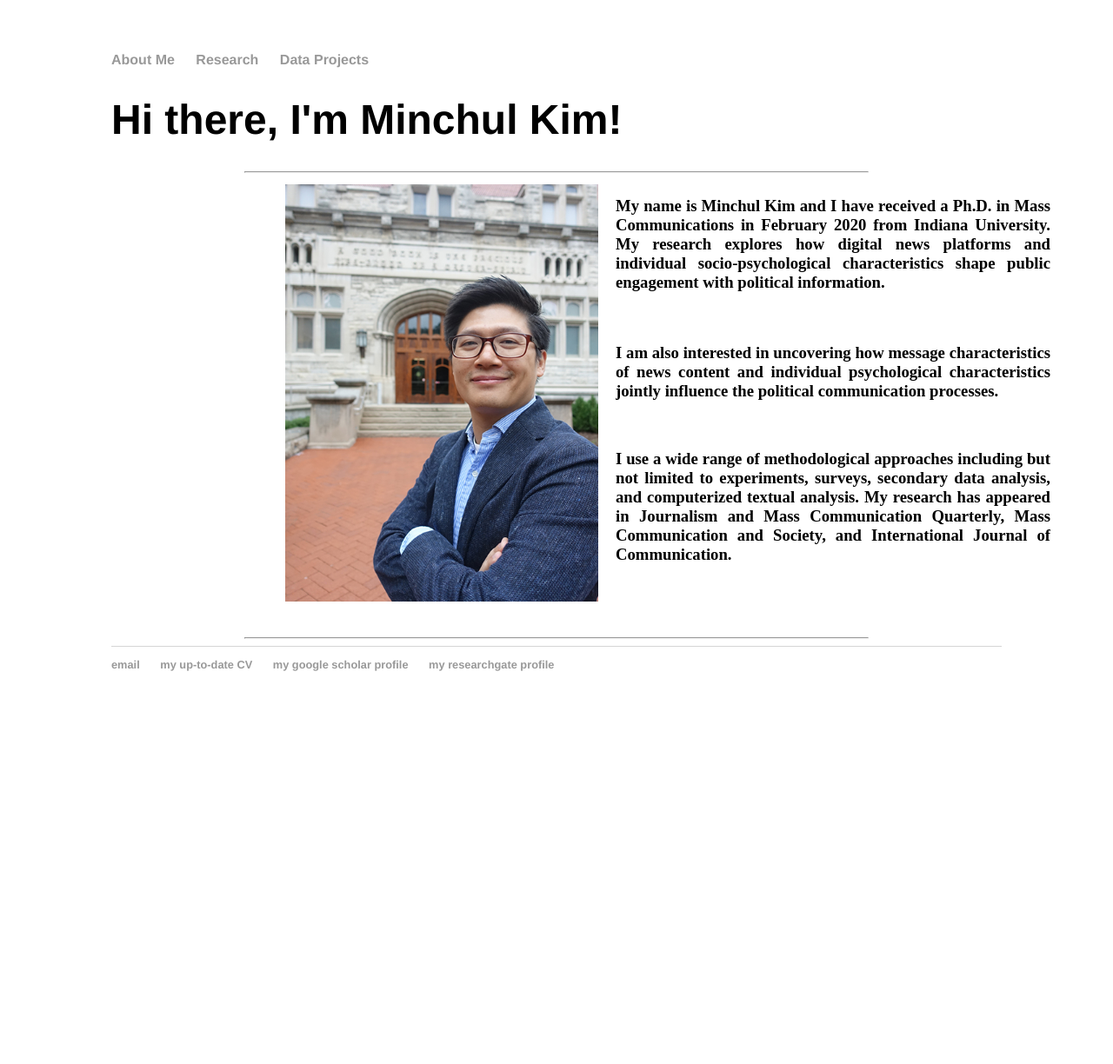
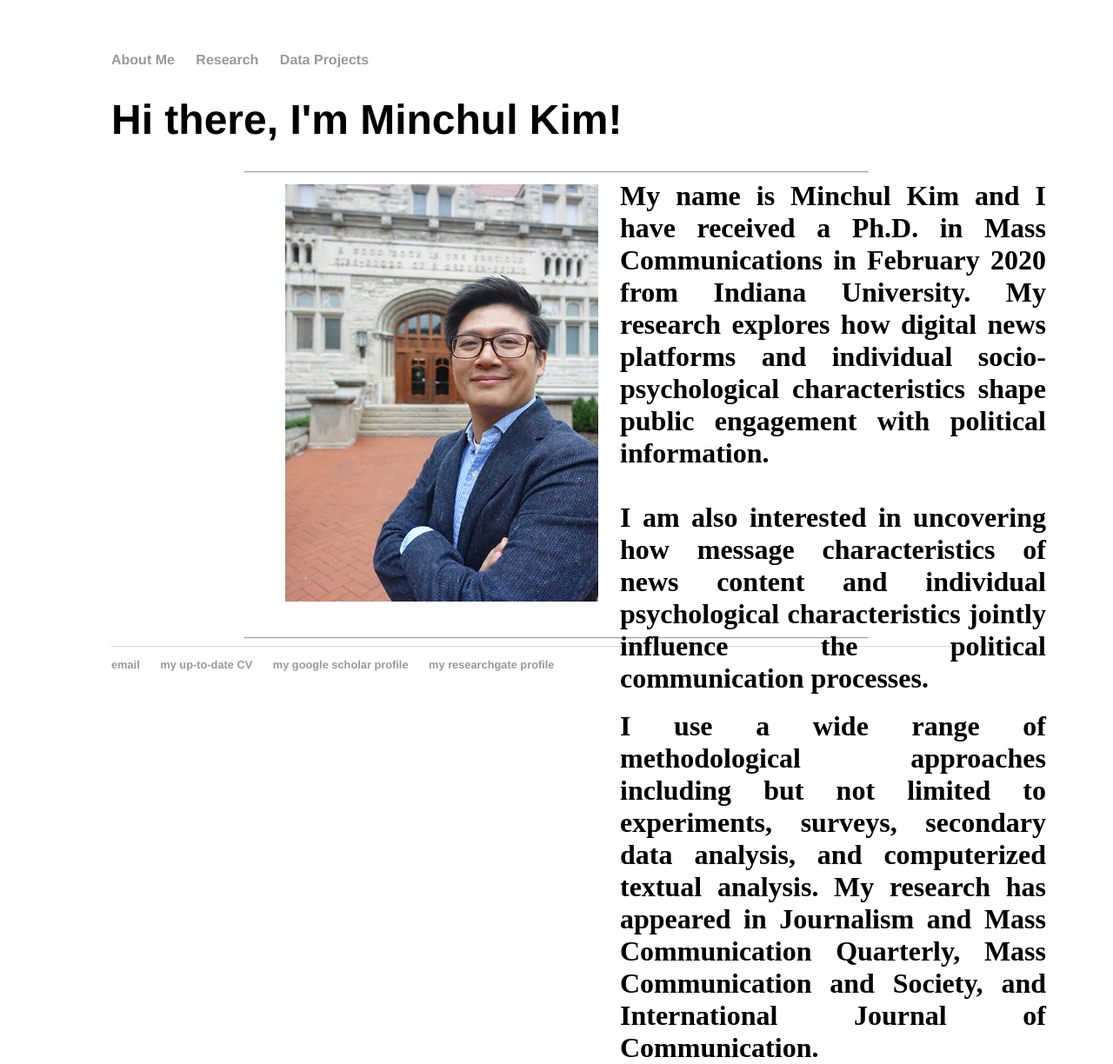
Before and after one commit to minchulkim-phd/minchulkim, a Jekyll site: the page built from index.html, in a window 1280 px wide. Shown: the whole page at 87% size. Built offline with Jekyll 4.4.1, drawn with Linux system fonts in a browser that asks for light colours; before the commit the page ends 900 px from its top, so only the background shows below that.

Commit message:
Update main.css

```diff
--- a/css/main.css
+++ b/css/main.css
@@ -47,6 +47,12 @@ ul.posts li {
   overflow: hidden;
   text-align: justify;
 }
+.imgDes h3 {
+  text-align: justify;
+  font-size: 2.0em;
+   margin: 0px 5px 0px 5px;
+}
+
 .imgDes p {
   text-align: justify;
   font-size: 1.0em;
```
